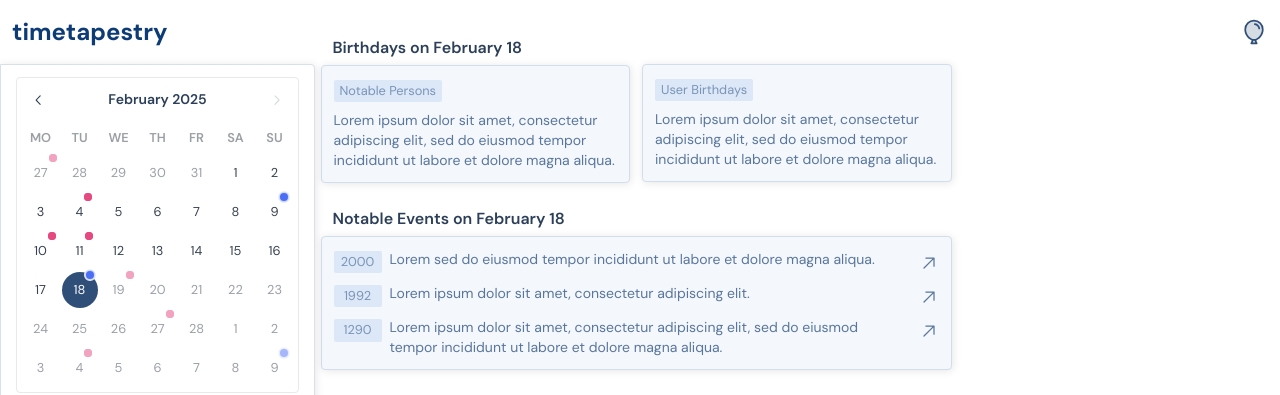
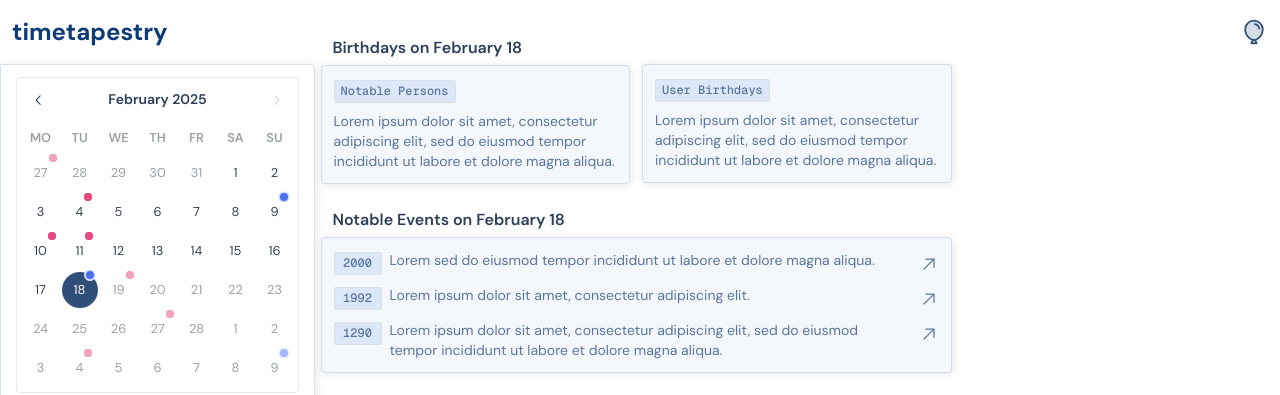
Before and after one commit to aniqatc/time-tapestry, a React (Vite) app: page / in a window 1280 px wide. Shown: the top 395 px of the page. Built offline with nearby package versions, Linux system fonts and the light colour scheme.

Commit message:
font family for mono style + apply to label

```diff
--- a/index.html
+++ b/index.html
@@ -27,14 +27,13 @@
     <link rel="preconnect" href="https://fonts.gstatic.com" crossorigin />
     <link
       rel="preload"
-      href="https://fonts.googleapis.com/css2?family=DM+Sans:ital,opsz,wght@0,9..40,100..1000;1,9..40,100..1000&display=swap"
+      href="https://fonts.googleapis.com/css2?family=DM+Sans:ital,opsz,wght@0,9..40,100..1000;1,9..40,100..1000&family=Geist+Mono:wght@100..900&display=swap"
       as="style"
     />
     <link
-      href="https://fonts.googleapis.com/css2?family=DM+Sans:ital,opsz,wght@0,9..40,100..1000;1,9..40,100..1000&display=swap"
+      href="https://fonts.googleapis.com/css2?family=DM+Sans:ital,opsz,wght@0,9..40,100..1000;1,9..40,100..1000&family=Geist+Mono:wght@100..900&display=swap"
       rel="stylesheet"
     />
-
     <title>timetapestry</title>
   </head>
   <body>
--- a/src/components/reusable/Label.tsx
+++ b/src/components/reusable/Label.tsx
@@ -8,7 +8,7 @@ interface LabelProps {
 export default function Label({ className, children }: LabelProps): JSX.Element {
   return (
     <mark
-      className={`bg-primary-150 text-primary-400 my-0.5 block max-w-min rounded-xs px-1.5 py-0.5 text-center text-[0.8rem] text-nowrap ${className}`}
+      className={`border-primary-200 bg-primary-150 text-primary-500 my-0.5 block max-w-min rounded-xs border px-1.5 py-0.5 text-center font-mono text-[0.75rem] font-medium text-nowrap ${className}`}
     >
       {children}
     </mark>
--- a/tailwind.config.ts
+++ b/tailwind.config.ts
@@ -6,6 +6,17 @@ export default {
     extend: {
       fontFamily: {
         sans: ['DM Sans', 'Inter', 'system-ui', 'Avenir', 'Helvetica', 'Arial', 'sans-serif'],
+        mono: [
+          'Geist Mono',
+          'ui-monospace',
+          'SFMono-Regular',
+          'Menlo',
+          'Monaco',
+          'Consolas',
+          'Liberation Mono',
+          'Courier New',
+          'monospace',
+        ],
       },
       text: {
         xxs: '0.7rem',
@@ -41,12 +52,6 @@ export default {
           jupiter: '#7450E2',
           saturn: '#C16718',
         },
-        event: {
-          user: '#4B23EB',
-          'shared-sm': '#F0D6E3',
-          'shared-md': '#EB93C0',
-          'shared-lg': '#EC0A7F',
-        },
       },
       boxShadow: {
         primary: '1px 1px 8px 0 rgba(0, 0, 0, 0.1)',
```
